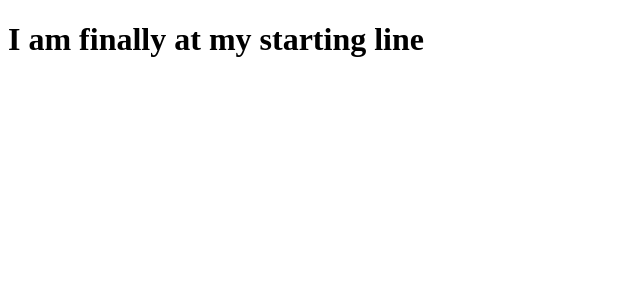
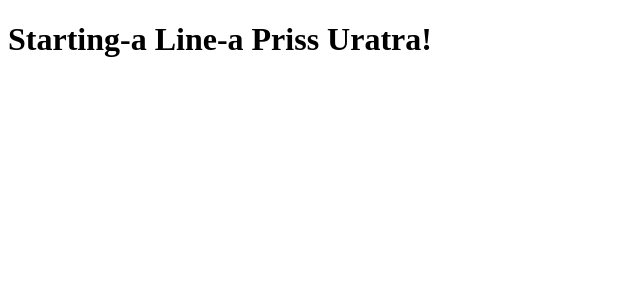
Before and after one commit to ishanrawat97/React-Things, a React (Vite) app: page / in a window 1280 px wide. Shown: the top 300 px of the page, without its empty margins (0-640 px from the left). Built offline with nearby package versions, Linux system fonts and the light colour scheme.

Commit message:
React Functional Component

```diff
--- a/App.js
+++ b/App.js
@@ -1,15 +1,12 @@
 import React from "react";
 import ReactDOM from "react-dom/client";
 
-const heading = (
-    <h1
-        className="head"
-        tabIndex="5"
-    >
-        I am finally at my starting line
-    </h1>
-);
+//React Element
+const heading = (<h1 className="head">Starting-a line-a</h1>);
+
+//React Functional Component
+const HeadingComponent = () => <div><h1 className="head">Starting-a Line-a Priss Uratra!</h1></div>;
 
 const root = ReactDOM.createRoot(document.getElementById("root"));
 
-root.render(heading);
+root.render(<HeadingComponent/>);
```
